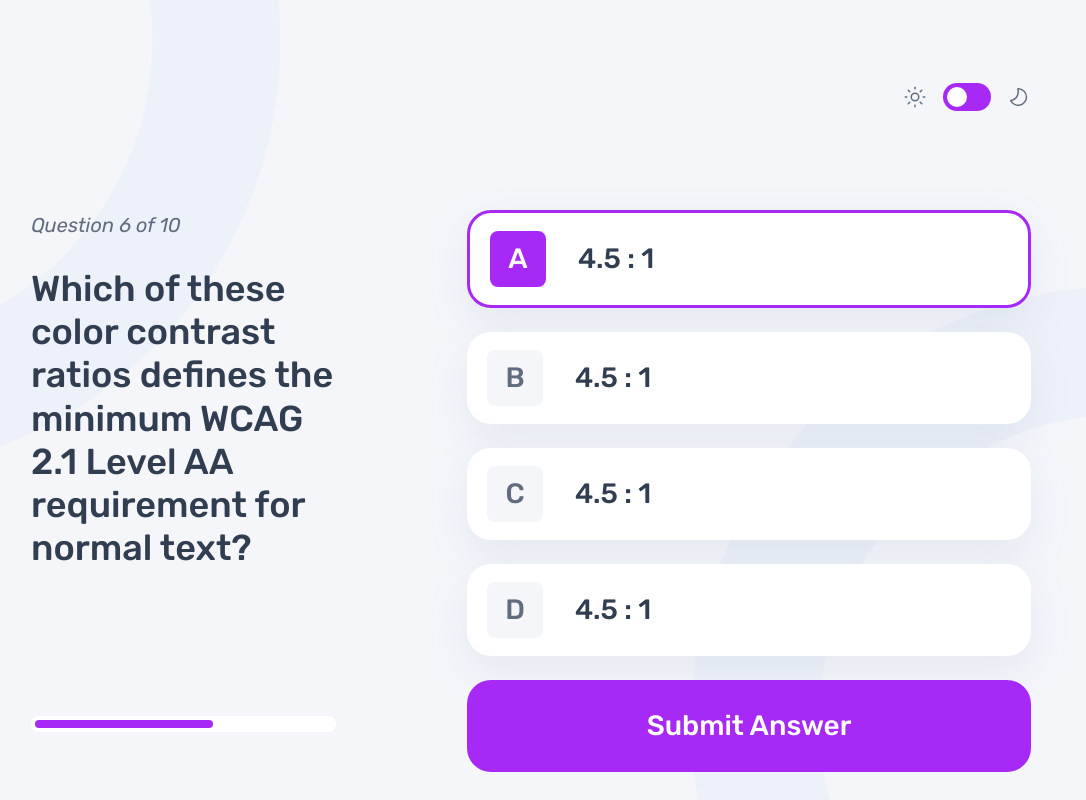
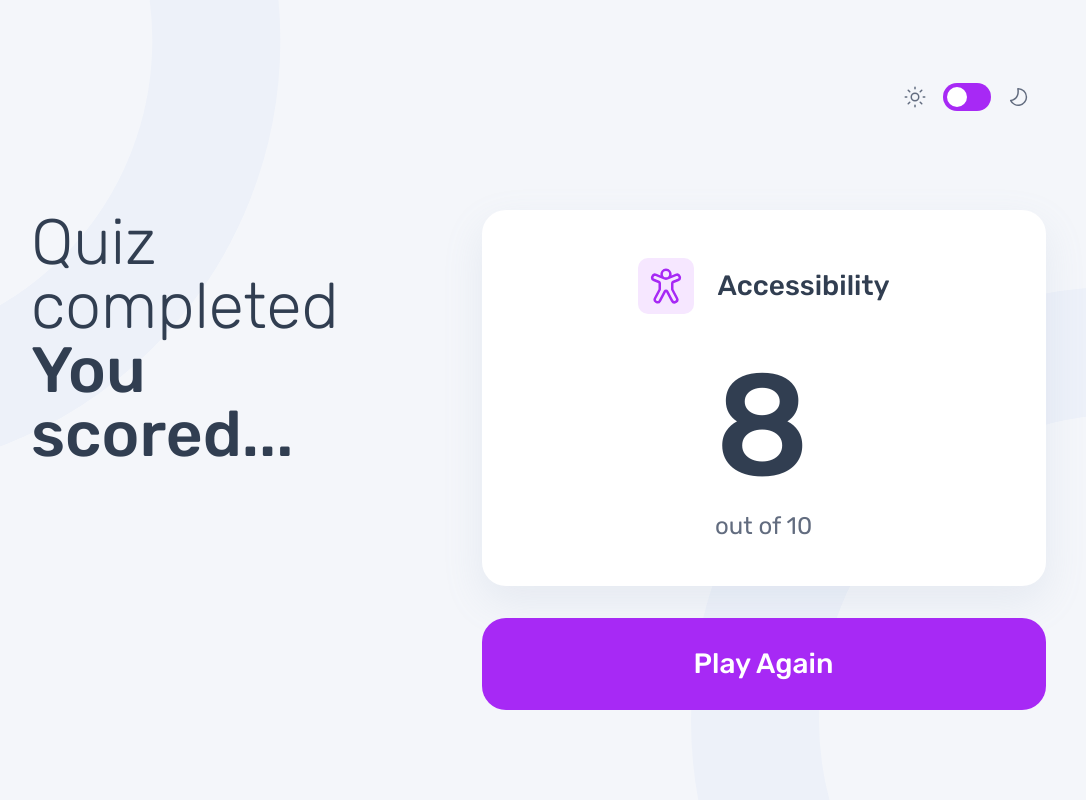
Before and after one commit to flavin-jr/frontend-quiz-app, a website: page index.html in a window 1280 px wide. Shown: the whole page, without its empty margins (109-1195 px from the left). Drawn offline with nearby package versions, Linux system fonts and the light colour scheme.

Commit message:
feat: add correct, wrong and score styles

```diff
--- a/index.html
+++ b/index.html
@@ -10,6 +10,8 @@
   <link href="https://fonts.googleapis.com/css2?family=Rubik:ital,wght@0,300..900;1,300..900&display=swap"
     rel="stylesheet">
   <link rel="stylesheet" href="css/styles.css">
+  <script src="https://cdnjs.cloudflare.com/ajax/libs/jquery/3.7.1/jquery.min.js"></script>
+
   <title>Frontend quiz app</title>
 </head>
 
@@ -62,10 +64,13 @@
       <div class="answer">
         <div>B</div>
         <p>4.5 : 1</p>
+        <!-- <img src="/assets/images/icon-correct.svg" alt="icone de resposta correta"> -->
       </div>
-      <div class="answer">
+      <div class="answer ">
         <div>C</div>
         <p>4.5 : 1</p>
+        <!-- <img src="/assets/images/icon-error.svg" alt="icone de resposta errada"> -->
+
       </div>
       <div class="answer">
         <div>D</div>
@@ -75,8 +80,27 @@
     </div>
 
   </section>
+  <section class="score">
+    <div class="score-text-container">
+      <p>Quiz completed <br>
+        <strong>You scored...</strong>
+      </p>
+    </div>
+    <div class="score-point-container">
+      <div class="score-box">
+        <div class="question-type">
+          <img src="/assets/images/icon-accessibility.svg" alt="Icone de acessibilidade">
+          <p>Accessibility</p>
+        </div>
+        <div class="score-box-container">
+          <p>8</p>
+          <p>out of 10</p>
+        </div>
+      </div>
+      <button>Play Again</button>
+    </div>
+  </section>
 </body>
-
 <script src="index.js"></script>
 
 </html>
--- a/index.js
+++ b/index.js
@@ -0,0 +1,8 @@
+$(document).ready(function () {
+    $(".toggle").click(function (e) {
+        e.preventDefault();
+        console.log('on')
+        $(this).addClass("animation-active");;
+
+    });
+});
--- a/scss/styles.scss
+++ b/scss/styles.scss
@@ -5,6 +5,8 @@
 $primary-color: #A729F5;
 $grey-navy: #626C7F;
 $light-gray: #F4F6FA;
+$green: #26D782;
+$red: #EE5454;
 $drop-shadow: 0 16px 40px rgba(#8FA0C1, 0.14);
 
 @mixin text ($size, $color , $weight: 500, $line-height: 100%, $font-style: normal) {
@@ -124,7 +126,7 @@
 }
 
 .html {
-    display: flex;
+    display: none;
     gap: 131px;
 
     .question-container {
@@ -178,7 +180,9 @@
             }
 
             p {
-                @include text(28px, $dark-navy, 500)
+                @include text(28px, $dark-navy, 500);
+                flex: 1;
+
             }
 
             &:hover {
@@ -199,11 +203,100 @@
             background-color: $primary-color;
             @include text(28px, #FFFFFF, 500);
             cursor: pointer;
+
+            &:hover {
+                background: rgba($primary-color, 0.5);
+            }
         }
     }
 
 
 }
+
+.score {
+    display: flex;
+    gap: 143px;
+
+    .score-text-container {
+        p {
+            @include text(64px, $dark-navy, 300);
+
+            strong {
+                @include text(64px, $dark-navy);
+
+            }
+
+        }
+    }
+
+    .score-point-container {
+        display: flex;
+        flex-direction: column;
+        gap: 32px;
+
+        .score-box {
+            @include mainDiv();
+            padding: 48px;
+            justify-content: center;
+            gap: 40px;
+            flex-direction: column;
+
+            .question-type {
+                display: flex;
+                align-items: center;
+                gap: 24px;
+
+                img {
+                    padding: 8px;
+                    background-color: #F6E7FF;
+                    border-radius: 10px;
+                }
+
+
+
+                p {
+                    @include text(28px, $dark-navy)
+                }
+            }
+
+            .score-box-container {
+                display: flex;
+                flex-direction: column;
+                gap: 16px;
+
+                p {
+                    &:first-child {
+
+                        @include text(144px, $dark-navy, 500);
+                    }
+
+                    &:last-child {
+                        @include text(24px, $grey-navy, 400);
+
+                    }
+                }
+
+            }
+        }
+
+        button {
+            padding: 32px;
+            display: flex;
+            align-items: center;
+            justify-content: center;
+            border: none;
+            border-radius: 24px;
+            background-color: $primary-color;
+            @include text(28px, #FFFFFF, 500);
+            cursor: pointer;
+
+            &:hover {
+                background: rgba($primary-color, 0.5);
+            }
+        }
+    }
+}
+
 
 .active {
     border: 3px solid $primary-color;
@@ -213,3 +306,45 @@
         color: #FFFFFF !important;
     }
 }
+
+.correct-answer {
+    border: 3px solid $green;
+
+    div {
+        background-color: $green !important;
+        color: #FFFFFF !important;
+    }
+}
+
+.wrong-answer {
+    border: 3px solid $red;
+
+    div {
+        background-color: $red !important;
+        color: #FFFFFF !important;
+    }
+}
+
+.animation-active {
+    animation: move-right 0.3s forwards;
+}
+
+@keyframes move-right {
+    from {
+        left: 0px;
+    }
+
+    to {
+        left: 20px;
+    }
+}
+
+@keyframes move-left {
+    from {
+        left: 55%;
+    }
+
+    to {
+        left: 5%;
+    }
+}
```
Also changed, not shown: css/styles.css, 1 other file.
